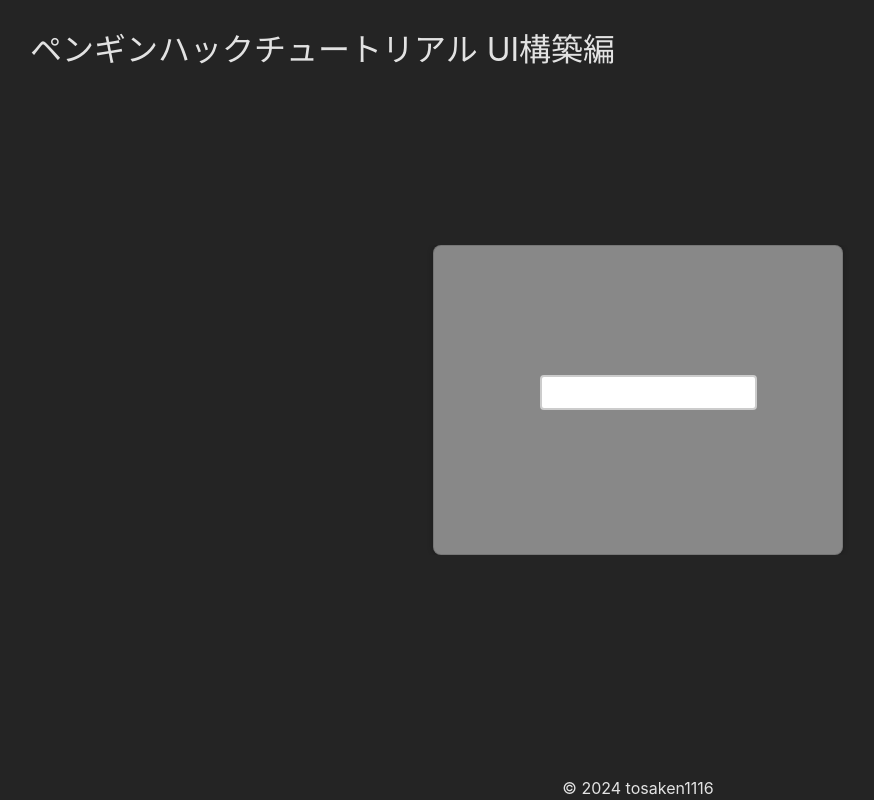
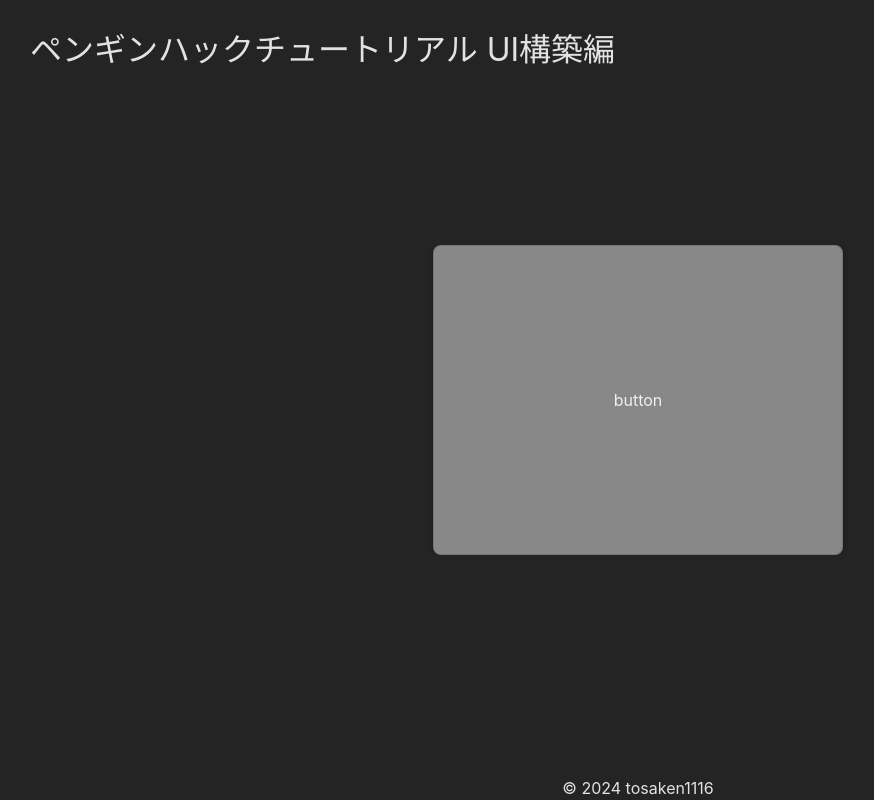
Before and after one commit to porChe1223/penguin2024-UI, a React (Vite) app: page / in a window 1280 px wide. Shown: the whole page, without its empty margins (2-876 px from the left). Built offline with nearby package versions, Linux system fonts and the light colour scheme.

Commit message:
fix: initial component

```diff
--- a/src/App.tsx
+++ b/src/App.tsx
@@ -8,7 +8,7 @@ import { Input } from "./components/Input";
 function App() {
   return (
     <>
-      <Input />
+      <Button />
     </>
   );
 }
--- a/src/components/Input.module.css
+++ /dev/null
@@ -1,10 +0,0 @@
-.container {
-  margin-bottom: 16px;
-}
-
-.input {
-  width: 100%;
-  padding: 8px;
-  border: 2px solid #ccc;
-  border-radius: 4px;
-}
--- a/src/components/Input.tsx
+++ /dev/null
@@ -1,20 +0,0 @@
-import { ChangeEvent } from "react";
-import styles from "./Input.module.css";
-export const Input = (props: {
-  value?: string;
-  label?: string;
-  type?: "text" | "password";
-  onChange?: (event: ChangeEvent<HTMLInputElement>) => void;
-}) => {
-  return (
-    <div className={styles.container}>
-      <label>{props.label}</label>
-      <input
-        type={props.type || "text"}
-        value={props.value}
-        onChange={props.onChange}
-        className={styles.input}
-      />
-    </div>
-  );
-};
```
